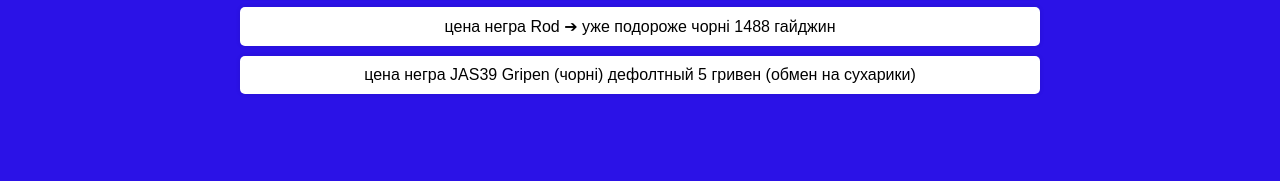
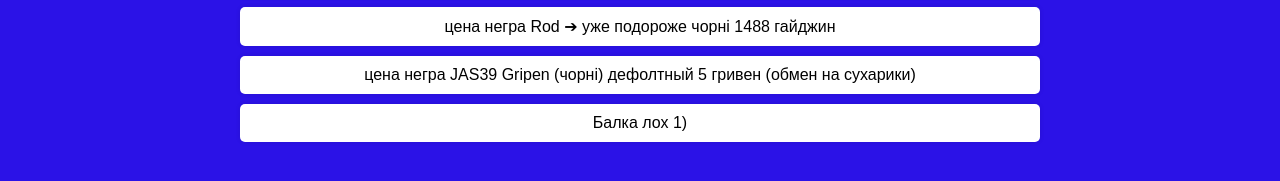
Before and after one commit to lofrg/cho, a plain HTML site: page index.html in a window 1280 px wide. Shown: the part 303-484 px from the top of the page. Drawn offline with Linux system fonts and the light colour scheme.

Commit message:
Update index.html

```diff
--- a/index.html
+++ b/index.html
@@ -18,6 +18,7 @@
             <li>самий крутой ніггер пупсік Ахтунг Лосяхтунг100000 шекелей </li>
             <li>цена негра Rod ➔ уже подороже чорні 1488 гайджин</li>
             <li>цена негра JAS39 Gripen (чорні) дефолтный 5 гривен (обмен на сухарики)</li>
+            <li>Балка лох 1)</li>
             <!-- Добавьте дополнительные техники по мере необходимости -->
         </ul>
     </div>
```
